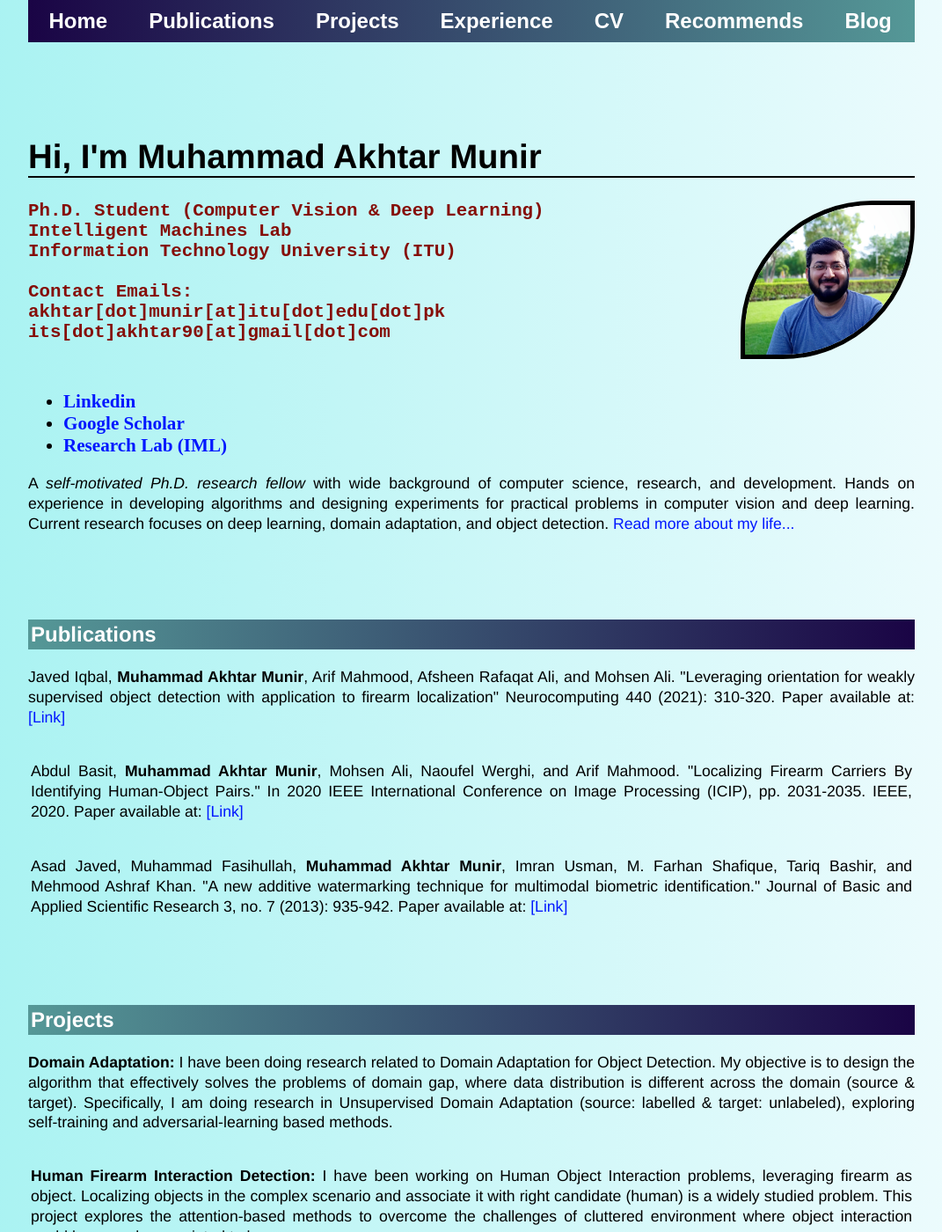
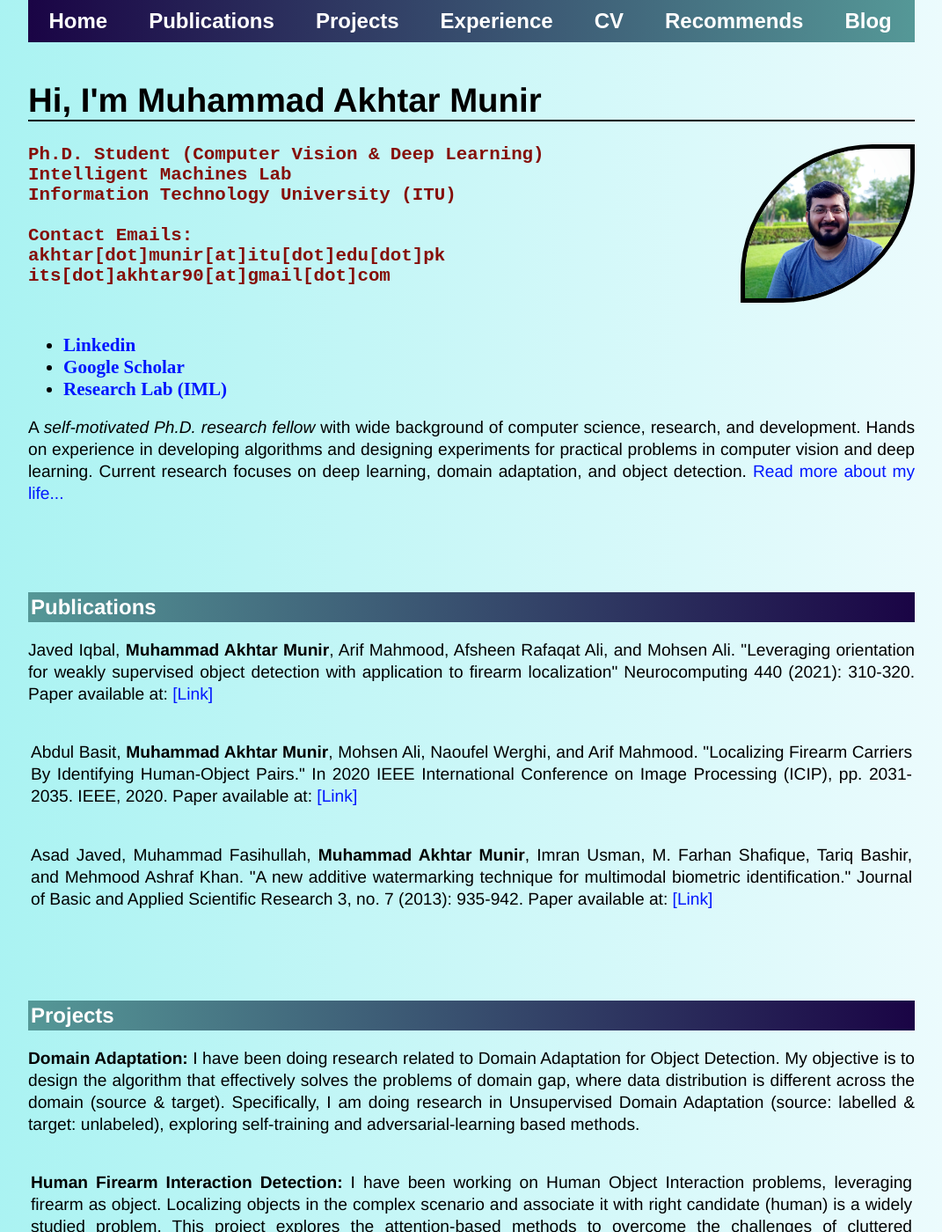
Before and after one commit to akhtarvision/akhtarvision.github.io, a Jekyll site: the page built from index.html, in a window 1280 px wide and 1400 px high. Shown: the whole window at 88% size, without its empty margins (104-1175 px from the left). Built offline with Jekyll 4.4.1, drawn with Linux system fonts in a browser that asks for light colours.

Commit message:
Update main.css

```diff
--- a/css/main.css
+++ b/css/main.css
@@ -34,14 +34,14 @@ a:hover {
     text-decoration: underline;
 }
 h1 {
-    padding-top : 6rem;
+    padding-top : 2rem;
     font-size: 2.4em;
     font-family:'Helvetica', 'Arial', 'Sans-Serif';
     border-bottom: 2px solid #000
 }
 p {
     text-align: justify;
-    font-size: 1.1em;
+    font-size: 1.2em;
     line-height: 1.3em;
     color: #000000;
     font-family:'Helvetica', 'Arial', 'Sans-Serif';
@@ -51,6 +51,11 @@ li{
   font-size: 1.1em;
 /*   font-family:'Helvetica', 'Arial', 'Sans-Serif'; */
 }
+
+/* span{ */
+/*   color: bisque; */
+/* } */
+
 h2 {
 /*     font-size: 2.5em; */
     font-family:'Helvetica', 'Arial', 'Sans-Serif';
@@ -88,6 +93,7 @@ address {
     font-family: 'Courier New', 'Lucida Console' , 'Monaco';
     font-weight: bold;
     font-style: normal;
+/*     color: bisque; */
 }
 
 .social{
```
